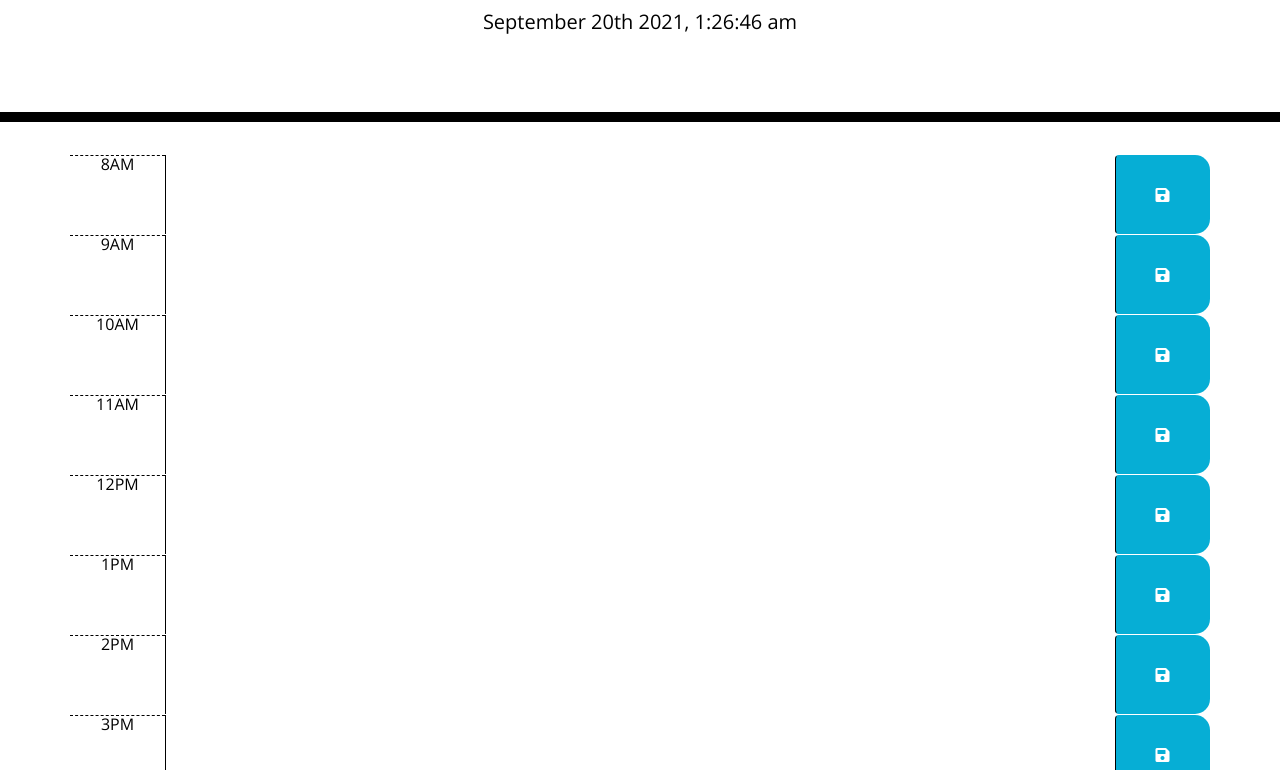
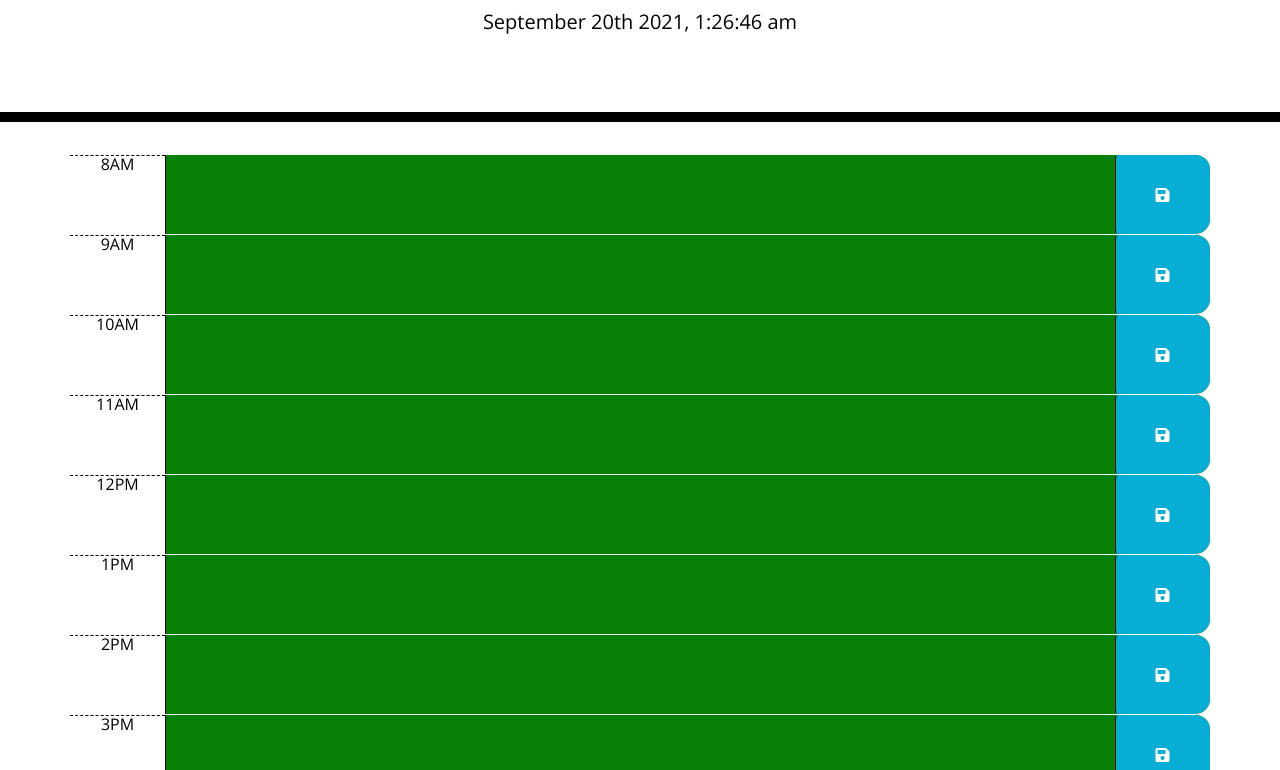
Before and after one commit to Kuleenabinoy/workdaySchedular, a plain HTML site: page index.html in a window 1280 px wide. Shown: the part 182-952 px from the top of the page. Drawn offline with nearby package versions, Linux system fonts and the light colour scheme.

Commit message:
workDay Schedular

```diff
--- a/assets/script.js
+++ b/assets/script.js
@@ -5,4 +5,63 @@ $(document).ready(function () {
     $("#currentDay").append(today); //appending currentdate and time  to p
     //  var currentTime = moment().format("HH:ss"); //current time
     // console.log(currentTime);
+
+    function timeChecker() {
+        var currentTime = moment().hour(); //current time
+        console.log(currentTime, "currentTime");
+        console.log(typeof currentTime);
+        $(".time-block").each(function () {
+            var blockTime = parseInt($(this).attr("id"));
+            console.log(blockTime, "blocktime");
+            //  console.log(typeof blockTime);
+            if (blockTime < currentTime) {
+                $(this).removeClass("future");
+                $(this).removeClass("present");
+                $(this).addClass("past");
+            } else if (blockTime === currentTime) {
+                $(this).removeClass("past");
+                $(this).removeClass("future");
+                $(this).addClass("present");
+            } else {
+                $(this).removeClass("past");
+                $(this).removeClass("present");
+                $(this).addClass("future");
+            }
+        });
+    }
+    timeChecker();
+    var text8AM = $("#8AMtext");
+    var text9AM = $("#9AMtext");
+    var text10AM = $("#10AMtext");
+    var text11AM = $("#11AMtext");
+    var text12PM = $("#12PMtext");
+    var text1PM = $("#1PMtext");
+    var text2PM = $("#2PMtext");
+    var text3PM = $("#3PMtext");
+    var text4PM = $("#4PMtext");
+    var text5PM = $("#5PMtext");
+    //updating plans to local storage as key value pair key-time,Action-textboxvalue
+    $(".saveBtn ").click(function () {
+        localStorage.setItem("8AM", text8AM.val());
+        localStorage.setItem("9AM", text9AM.val());
+        localStorage.setItem("10AM", text10AM.val());
+        localStorage.setItem("11AM", text11AM.val());
+        localStorage.setItem("12PM", text12PM.val());
+        localStorage.setItem("1PM", text1PM.val());
+        localStorage.setItem("2PM", text2PM.val());
+        localStorage.setItem("3PM", text3PM.val());
+        localStorage.setItem("4PM", text4PM.val());
+        localStorage.setItem("5PM", text5PM.val());
+    });
+
+    $("#8AMtext").append(localStorage.getItem("8AM"));
+    $("#9AMtext").append(localStorage.getItem("9AM"));
+    $("#10AMtext").append(localStorage.getItem("10AM"));
+    $("#11AMtext").append(localStorage.getItem("11AM"));
+    $("#12PMtext").append(localStorage.getItem("12PM"));
+    $("#1PMtext").append(localStorage.getItem("1PM"));
+    $("#2PMtext").append(localStorage.getItem("2PM"));
+    $("#3PMtext").append(localStorage.getItem("3PM"));
+    $("#4PMtext").append(localStorage.getItem("4PM"));
+    $("#5PMtext").append(localStorage.getItem("5PM"));
 });
--- a/index.html
+++ b/index.html
@@ -24,52 +24,52 @@
         </header>
         <!-- Timeblocks go here -->
         <div class="container">
-            <div id="hour8" class="row time-block">
+            <div id="8" class="row time-block">
                 <div class="col-md-1 hour">8AM</div>
                 <textarea id="8AMtext" class="col-md-10 description"> </textarea>
                 <button class="btn saveBtn col-md-1"><i class="fas fa-save"></i></button>
             </div>
-            <div id="hour9" class="row time-block">
+            <div id="9" class="row time-block">
                 <div class="col-md-1 hour">9AM</div>
                 <textarea id="9AMtext" class="col-md-10 description"> </textarea>
                 <button class="btn saveBtn col-md-1"><i class="fas fa-save"></i></button>
             </div>
-            <div id="hour10" class="row time-block">
+            <div id="10" class="row time-block">
                 <div class="col-md-1 hour">10AM</div>
                 <textarea id="10AMtext" class="col-md-10 description"> </textarea>
                 <button class="btn saveBtn col-md-1"><i class="fas fa-save"></i></button>
             </div>
-            <div id="hour11" class="row time-block">
+            <div id="11" class="row time-block">
                 <div class="col-md-1 hour">11AM</div>
                 <textarea id="11AMtext" class="col-md-10 description"> </textarea>
                 <button class="btn saveBtn col-md-1"><i class="fas fa-save"></i></button>
             </div>
-            <div id="hour12" class="row time-block">
+            <div id="12" class="row time-block">
                 <div class="col-md-1 hour">12PM</div>
                 <textarea id="12PMtext" class="col-md-10 description"> </textarea>
                 <button class="btn saveBtn col-md-1"><i class="fas fa-save"></i></button>
             </div>
-            <div id="hour13" class="row time-block">
+            <div id="13" class="row time-block">
                 <div class="col-md-1 hour">1PM</div>
                 <textarea id="1PMtext" class="col-md-10 description"> </textarea>
                 <button class="btn saveBtn col-md-1"><i class="fas fa-save"></i></button>
             </div>
-            <div id="hour14" class="row time-block">
+            <div id="14" class="row time-block">
                 <div class="col-md-1 hour">2PM</div>
                 <textarea id="2PMtext" class="col-md-10 description"> </textarea>
                 <button class="btn saveBtn col-md-1"><i class="fas fa-save"></i></button>
             </div>
-            <div id="hour15" class="row time-block">
+            <div id="15" class="row time-block">
                 <div class="col-md-1 hour">3PM</div>
                 <textarea id="3PMtext" class="col-md-10 description"> </textarea>
                 <button class="btn saveBtn col-md-1"><i class="fas fa-save"></i></button>
             </div>
-            <div id="hour16" class="row time-block">
+            <div id="16" class="row time-block">
                 <div class="col-md-1 hour">4PM</div>
                 <textarea id="4PMtext" class="col-md-10 description"> </textarea>
                 <button class="btn saveBtn col-md-1"><i class="fas fa-save"></i></button>
             </div>
-            <div id="hour17" class="row time-block">
+            <div id="17" class="row time-block">
                 <div class="col-md-1 hour">5PM</div>
                 <textarea id="5PMtext" class="col-md-10 description"> </textarea>
                 <button class="btn saveBtn col-md-1"><i class="fas fa-save"></i></button>
```
